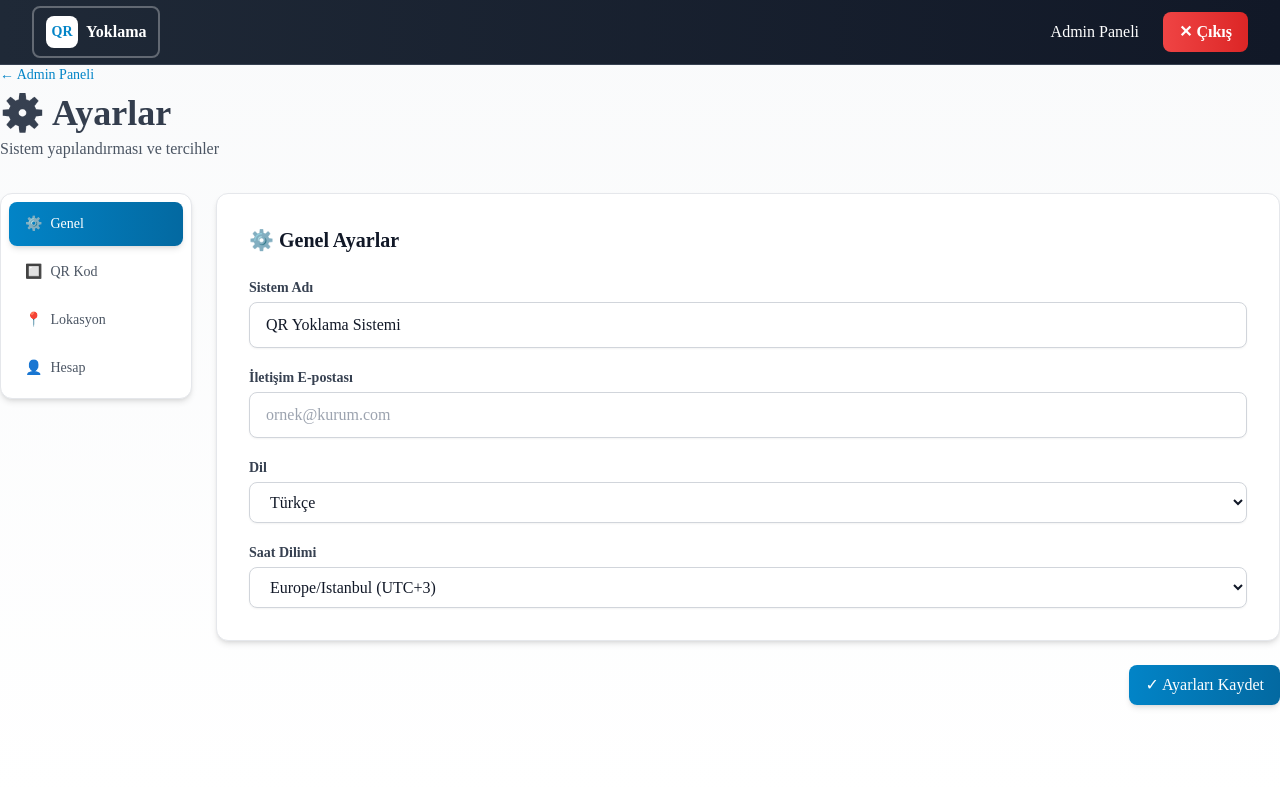
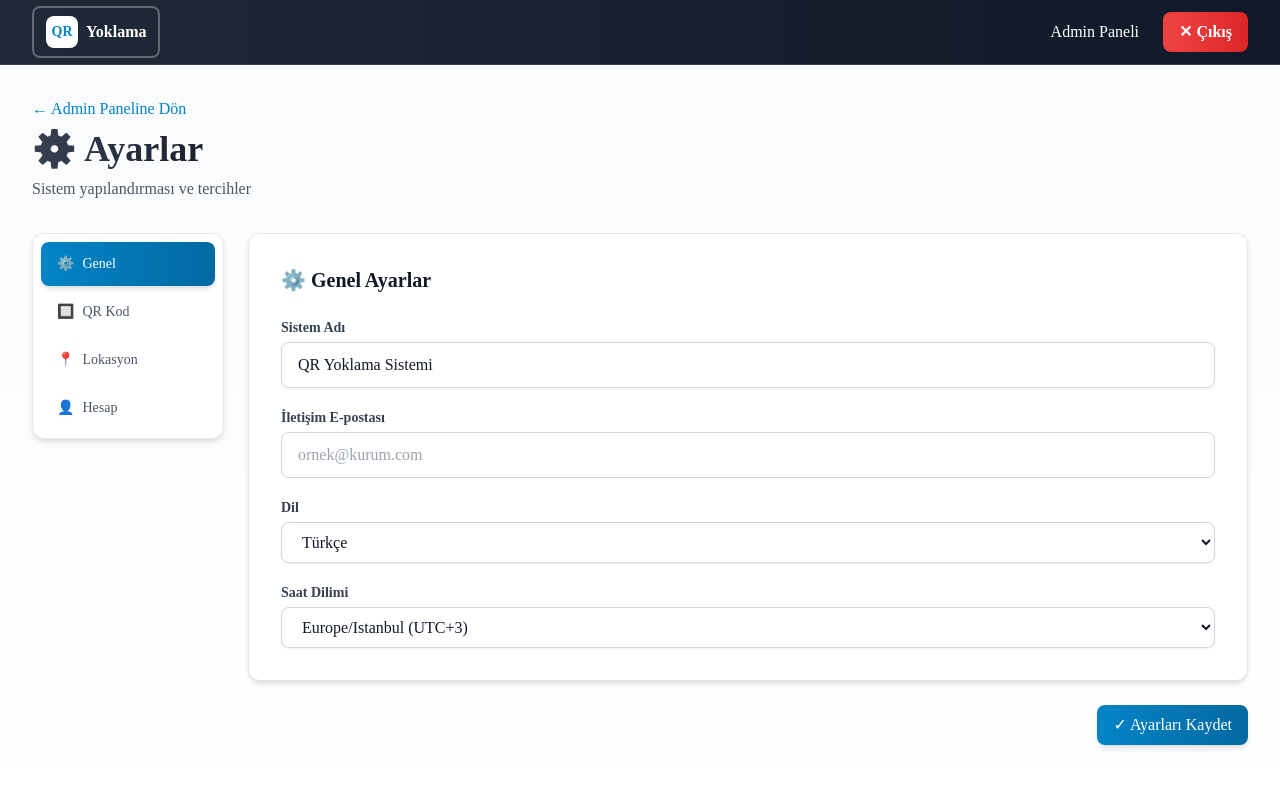
Before and after one commit to hvklkn/QR-Yoklama-Katilim-Sistemi, a Next.js app: page /admin/settings in a window 1280 px wide. Shown: the top 788 px of the page. Built offline with nearby package versions, Linux system fonts and the light colour scheme.

Commit message:
style: tüm admin sayfalarına container-max ve tutarlı header stil uygulandı
- Etkinlikler sayfası: button yerine Link, container-max wrapper
- Raporlar: container-max ve header stil güncellendi
- Ayarlar: container-max wrapper eklendi
- Webhooks: container-max wrapper ve header stil uygulandı

```diff
--- a/app/(dashboard)/admin/events/page.tsx
+++ b/app/(dashboard)/admin/events/page.tsx
@@ -60,32 +60,22 @@ export default function EventsPage() {
 
   return (
     <>
-      <div className="mb-8 fade-in">
-        <button
-          onClick={() => router.push('/admin')}
-          className="hidden sm:flex btn-outline btn-small mb-4 items-center gap-2"
-        >
-          ← Geri Dön
-        </button>
-        <button
-          onClick={() => router.push('/admin')}
-          className="sm:hidden mb-4 ml-2 px-3 py-2 bg-gradient-to-r from-primary-600 to-primary-700 text-white rounded-lg hover:shadow-lg hover:scale-110 hover:from-primary-700 hover:to-primary-800 transition-all duration-200 active:scale-95 font-semibold text-lg"
-        >
-          ←
-        </button>
-        <div className="space-y-4 mb-2">
-          <h1 className="text-4xl font-bold bg-gradient-to-r from-primary-600 to-primary-700 bg-clip-text text-transparent">
+    <div className="container-max py-8 space-y-6">
+      <div className="flex flex-col sm:flex-row items-start sm:items-center justify-between gap-4 mb-8 fade-in">
+        <div>
+          <Link href="/admin" className="text-primary-600 hover:text-primary-700 mb-2 font-medium transition-all duration-200 flex items-center gap-1">
+            ← Admin Paneline Dön
+          </Link>
+          <h1 className="text-4xl font-bold bg-gradient-to-r from-primary-600 to-primary-700 bg-clip-text text-transparent mb-2">
             📅 Etkinlikler
           </h1>
           <p className="text-gray-600 font-medium">
             {isLoading ? "Yükleniyor..." : `${events.length} aktif etkinlik`}
           </p>
         </div>
-        <div className="flex justify-center sm:justify-end">
-          <Link href="/admin/events/new" className="btn-success">
-            ➕ Yeni Etkinlik
-          </Link>
-        </div>
+        <Link href="/admin/events/new" className="btn-success">
+          ➕ Yeni Etkinlik
+        </Link>
       </div>
 
       {error && (
@@ -164,6 +154,7 @@ export default function EventsPage() {
           ))}
         </div>
       )}
+    </div>
     </>
   );
 }
--- a/app/(dashboard)/admin/reports/page.tsx
+++ b/app/(dashboard)/admin/reports/page.tsx
@@ -99,19 +99,20 @@ export default function ReportsPage() {
 
   return (
     <>
-      <div className="flex items-center justify-between mb-8 fade-in">
+    <div className="container-max py-8 space-y-6">
+      <div className="flex flex-col sm:flex-row items-start sm:items-center justify-between gap-4 mb-8 fade-in">
         <div>
-          <Link href="/admin" className="text-primary-600 hover:text-primary-700 text-sm font-medium mb-2 flex items-center gap-1 transition-colors">
-            ← Admin Paneli
+          <Link href="/admin" className="text-primary-600 hover:text-primary-700 mb-2 font-medium transition-all duration-200 flex items-center gap-1">
+            ← Admin Paneline Dön
           </Link>
-          <h1 className="text-4xl font-bold bg-gradient-to-r from-purple-600 to-purple-700 bg-clip-text text-transparent mb-1">
+          <h1 className="text-4xl font-bold bg-gradient-to-r from-purple-600 to-purple-700 bg-clip-text text-transparent mb-2">
             📊 Raporlar
           </h1>
-          <p className="text-gray-600">Tüm etkinliklerin istatistik ve analizleri</p>
+          <p className="text-gray-600 font-medium">Tüm etkinliklerin istatistik ve analizleri</p>
         </div>
         {data && data.events.length > 0 && (
-          <button onClick={downloadAllCSV} className="btn-success flex items-center gap-2">
-            ⬇️ Tümünü CSV İndir
+          <button onClick={downloadAllCSV} className="btn-success">
+            📥 CSV İndir
           </button>
         )}
       </div>
@@ -225,6 +226,7 @@ export default function ReportsPage() {
           )}
         </>
       ) : null}
+    </div>
     </>
   );
 }
--- a/app/(dashboard)/admin/settings/page.tsx
+++ b/app/(dashboard)/admin/settings/page.tsx
@@ -40,14 +40,17 @@ export default function SettingsPage() {
 
   return (
     <>
-      <div className="mb-8 fade-in">
-        <Link href="/admin" className="text-primary-600 hover:text-primary-700 text-sm font-medium mb-2 flex items-center gap-1 transition-colors">
-          ← Admin Paneli
-        </Link>
-        <h1 className="text-4xl font-bold bg-gradient-to-r from-gray-700 to-gray-900 bg-clip-text text-transparent mb-1">
-          ⚙️ Ayarlar
-        </h1>
-        <p className="text-gray-600">Sistem yapılandırması ve tercihler</p>
+    <div className="container-max py-8 space-y-6">
+      <div className="flex flex-col sm:flex-row items-start sm:items-center justify-between gap-4 mb-8 fade-in">
+        <div>
+          <Link href="/admin" className="text-primary-600 hover:text-primary-700 mb-2 font-medium transition-all duration-200 flex items-center gap-1">
+            ← Admin Paneline Dön
+          </Link>
+          <h1 className="text-4xl font-bold bg-gradient-to-r from-gray-700 to-gray-900 bg-clip-text text-transparent mb-2">
+            ⚙️ Ayarlar
+          </h1>
+          <p className="text-gray-600 font-medium">Sistem yapılandırması ve tercihler</p>
+        </div>
       </div>
 
       {saved && (
@@ -272,6 +275,7 @@ export default function SettingsPage() {
           </div>
         </div>
       </div>
+    </div>
     </>
   );
 }
--- a/app/(dashboard)/admin/webhooks/page.tsx
+++ b/app/(dashboard)/admin/webhooks/page.tsx
@@ -148,15 +148,16 @@ export default function WebhooksPage() {
 
   return (
     <>
-      <div className="flex items-start justify-between mb-8 fade-in">
+    <div className="container-max py-8 space-y-6">
+      <div className="flex flex-col sm:flex-row items-start sm:items-center justify-between gap-4 mb-8 fade-in">
         <div>
-          <Link href="/admin" className="text-primary-600 hover:text-primary-700 text-sm font-medium mb-2 flex items-center gap-1 transition-colors">
-            ← Admin Paneli
+          <Link href="/admin" className="text-primary-600 hover:text-primary-700 mb-2 font-medium transition-all duration-200 flex items-center gap-1">
+            ← Admin Paneline Dön
           </Link>
-          <h1 className="text-4xl font-bold bg-gradient-to-r from-indigo-600 to-indigo-700 bg-clip-text text-transparent mb-1">
+          <h1 className="text-4xl font-bold bg-gradient-to-r from-indigo-600 to-indigo-700 bg-clip-text text-transparent mb-2">
             🔗 Webhooks & Entegrasyon
           </h1>
-          <p className="text-gray-600">n8n, Zapier ve harici sistemlere otomatik bildirim gönderin</p>
+          <p className="text-gray-600 font-medium">n8n, Zapier ve harici sistemlere otomatik bildirim gönderin</p>
         </div>
         <button onClick={() => setShowForm(!showForm)} className="btn-primary flex items-center gap-2">
           ➕ Webhook Ekle
@@ -410,6 +411,7 @@ export default function WebhooksPage() {
           </div>
         )}
       </div>
+    </div>
     </>
   );
 }
```
